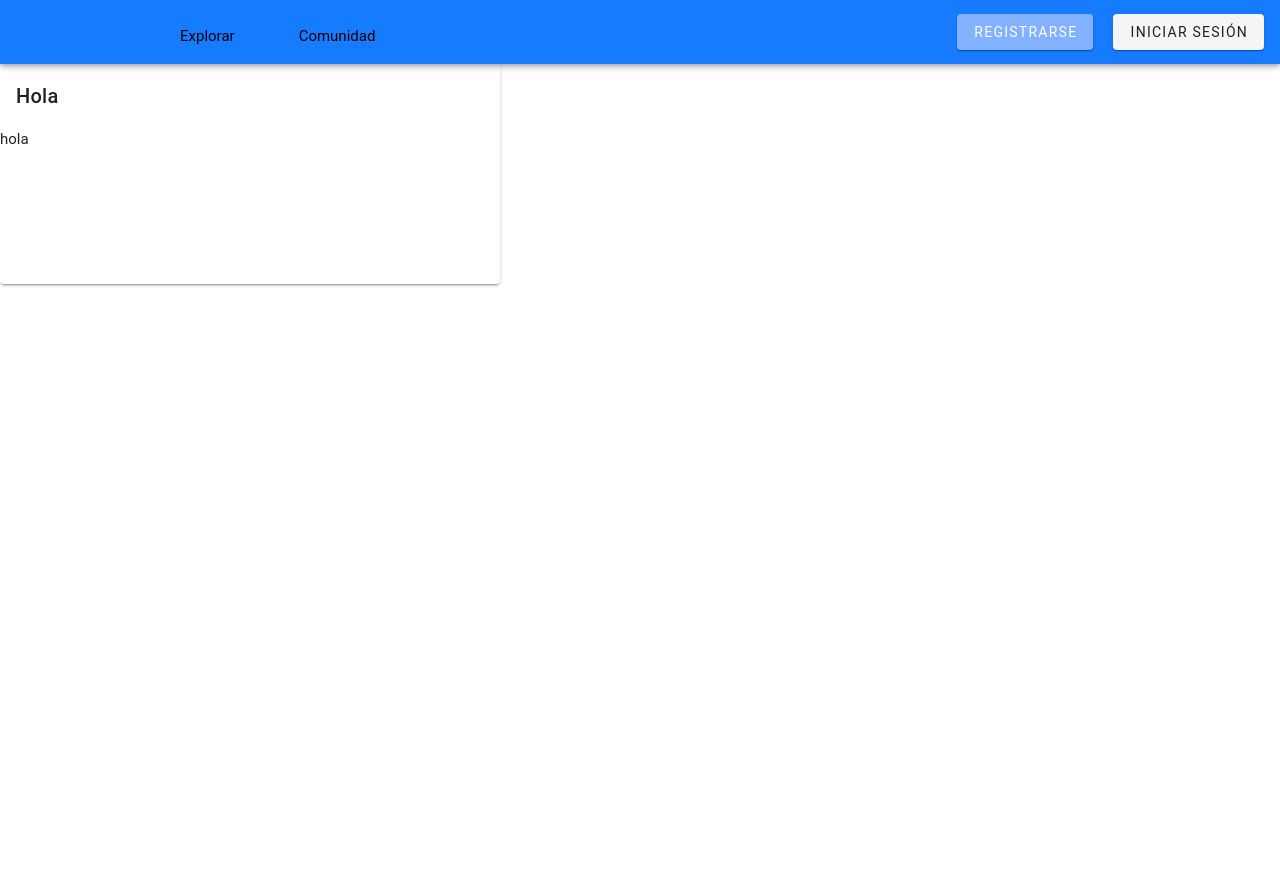
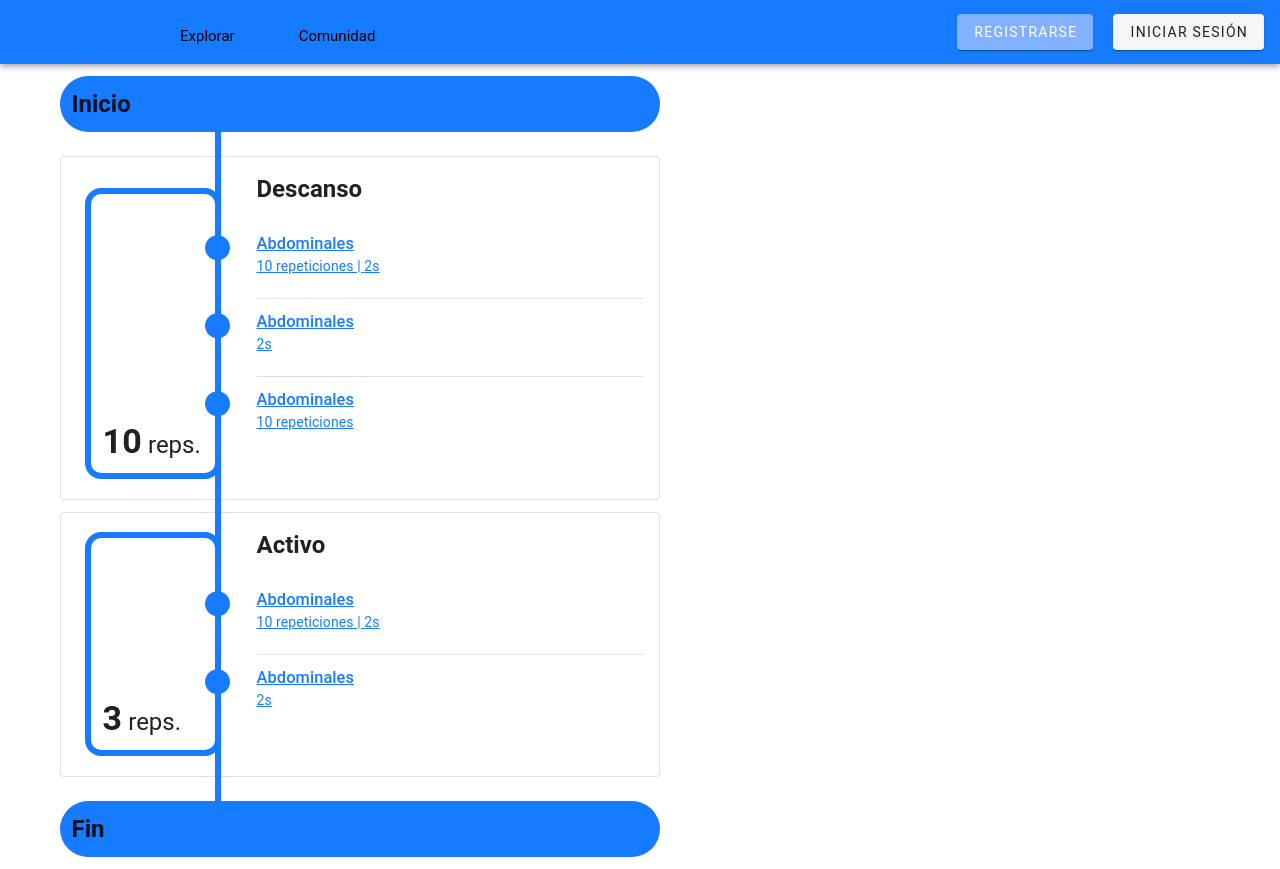
Before and after one commit to Federico-Shih/stronk, a Vue app: page /routines/1 in a window 1280 px wide. Before the commit the page ends 800 px from the top, so only its background shows below. Built offline with nearby package versions, Linux system fonts and the light colour scheme.

Commit message:
Hecho la visualizacion de los ciclos de rutina.

```diff
--- a/src/components/rutine/CycleCard.vue
+++ b/src/components/rutine/CycleCard.vue
@@ -1,31 +1,89 @@
 <script>
-class Exercise {
-  constructor(id, title, img_url, reps, duration) {
-    this.id = id;
-    this.title = title;
-    this.img_url = img_url;
-    this.reps = reps;
-    this.duration = duration;
-  }
-}
-
 export default {
   props: {
     title: String,
     repetitions: Number,
-    exercises: Array,
+    exercises: Array
   },
-  name: "CycleCard",
+  name: "CycleCard"
 };
 </script>
 <template>
-  <v-card>
-    <v-card-title>{{ this.title }}</v-card-title>
-    <div v-for="exercise in exercises" :key="exercise.id">
+  <v-card outlined>
+    <div style="padding-left: 180px; padding-bottom: 40px">
+      <v-card-title class="font-weight-bold text-h5"
+      >{{ this.title }}
+      </v-card-title>
+      <v-card-text>
+        <div v-for="(exercise, index) in exercises" :key="index" class="mt-3">
+          <v-hover v-slot="{ hover }">
+            <div>
+              <v-icon
+                style="position: absolute; transform: translate(-54px)"
+                color="primary"
+                size="30"
+              >mdi-circle
+              </v-icon>
+              <router-link :to="'/exercises/' + exercise.id">
+                <div
+                  class="d-flex flex-row"
+                  :style="{
+                    transform: `scale(${hover ? 1.02 : 1})`,
+                  }"
+                >
+                  <div class="d-flex flex-column">
+                    <h3 class="font-weight-medium text-decoration-none">
+                      {{ exercise.title }}
+                    </h3>
+                    <div>
+                      <span v-if="exercise.reps"
+                      >{{ exercise.reps }} repeticiones
+                        {{ exercise.duration ? "| " : "" }}</span
+                      >
+                      <span v-if="exercise.duration"
+                      >{{ exercise.duration }}s</span
+                      >
+                    </div>
+                  </div>
+
+                  <v-img
+                    class="flex-grow-0 ml-auto"
+                    width="80px"
+                    :src="exercise.img_url"
+                    @click.stop="
+                      (event) => {
+                        console.log(event);
+                      }
+                    "
+                  ></v-img>
+                </div>
+              </router-link>
+            </div>
+          </v-hover>
+          <v-divider
+            v-if="index !== exercises.length - 1"
+            class="mt-3"
+          ></v-divider>
+        </div>
+      </v-card-text>
+    </div>
+    <div
+      style="
+        position: absolute;
+        left: 0;
+        bottom: 0;
+        height: 85%;
+        border: 6px solid;
+        width: 136px;
+      "
+      :style="{ borderColor: this.$vuetify.theme.themes.light.primary }"
+      class="text-h5 pa-3 ml-6 mb-5 d-flex flex-column justify-end rounded-xl"
+    >
       <div>
-        {{ exercise.title }}
+        <span class="font-weight-bold text-h4">{{ repetitions }}</span> reps.
       </div>
-      <div><v-img width="200" :src="exercise.img_url"></v-img></div>
     </div>
   </v-card>
 </template>
+
+<style></style>
--- /dev/null
+++ b/src/models/routine.model.js
@@ -0,0 +1,39 @@
+import abdominales from "../assets/abdominales.jpg";
+
+export class Exercise {
+  constructor(id, title, img_url, reps, duration) {
+    this.id = id;
+    this.title = title;
+    this.img_url = img_url;
+    this.reps = reps;
+    this.duration = duration;
+  }
+}
+
+export class Cycle {
+  constructor(cycleTitle, cycleTimes, ...exercises) {
+    this.title = cycleTitle;
+    this.times = cycleTimes;
+    this.exercises = exercises;
+  }
+}
+
+const exerciseMock = new Exercise("data", "Abdominales", abdominales, 10, 2);
+const exerciseMock2 = new Exercise(
+  "data",
+  "Abdominales",
+  abdominales,
+  undefined,
+  2
+);
+const exerciseMock3 = new Exercise("data", "Abdominales", abdominales, 10);
+
+export const cycle1 = new Cycle(
+  "Descanso",
+  10,
+  exerciseMock,
+  exerciseMock2,
+  exerciseMock3
+);
+
+export const cycle2 = new Cycle("Activo", 3, exerciseMock, exerciseMock2);
--- a/src/views/ExerciseDetailsPage.vue
+++ b/src/views/ExerciseDetailsPage.vue
@@ -1,9 +1,16 @@
 <template>
-  <div class="mt-4" style="{width: 100%; height: 100%}">
+  <div
+    class="mt-4"
+    style="
+       {
+        width: 100%;
+        height: 100%;
+      }
+    "
+  >
     <div class="mb-2 ml-6 d-flex flex-row justify-space-between">
-
-      <div class="d-flex flex-row justify-start ">
-        <v-btn icon>
+      <div class="d-flex flex-row justify-start">
+        <v-btn icon @click="() => this.$router.go(-1)">
           <v-icon large>mdi-arrow-left</v-icon>
         </v-btn>
         <h1 class="pl-4">Nombre del Ejercicio</h1>
@@ -15,20 +22,29 @@
           Editar Ejercicio
         </v-btn>
       </div>
-
     </div>
 
-    <div class="ml-6 mb-4 d-flex flex-row ">
+    <div class="ml-6 mb-4 d-flex flex-row">
       <div class="d-flex flex-row justify-self-start">
         <v-btn icon class="mx-4">
-          <v-img class="rounded-circle" :src="temp" height="50px" width="50px"/>
+          <v-img
+            class="rounded-circle"
+            :src="temp"
+            height="50px"
+            width="50px"
+          />
         </v-btn>
         <h3 class="mt-1">hecho por {{ creatorname }}</h3>
       </div>
       <div class="d-flex flex-row offset-1 justify-space-between">
         <h3 class="pr-4 mt-1">Categorias:</h3>
         <v-chip-group active-class="primary--text">
-          <v-chip v-for="index in category.length" small class="rounded-l-pill px-5">{{category[index-1]}}</v-chip>
+          <v-chip
+            v-for="index in category.length"
+            small
+            class="rounded-l-pill px-5"
+          >{{ category[index - 1] }}
+          </v-chip>
         </v-chip-group>
       </div>
     </div>
@@ -38,32 +54,37 @@
     </div>
     <div class="d-flex flex-column ml-8 mb-8">
       <h2 class="mb-2">Imagenes demostrativas</h2>
-      <div class="d-flex flex-wrap align-start " style="width: 80%; ">
-        <v-img  v-for="img in images" :src="img" class="mr-4 mb-4 flex-grow-0" style="width: 150px;"> </v-img>
+      <div class="d-flex flex-wrap align-start" style="width: 80%">
+        <v-img
+          v-for="img in images"
+          :src="img"
+          class="mr-4 mb-4 flex-grow-0"
+          style="width: 150px"
+        >
+        </v-img>
       </div>
     </div>
-<!--    todo hacer que se pueda ver videos de ejercicios-->
+    <!--    todo hacer que se pueda ver videos de ejercicios-->
   </div>
 </template>
-
 
 <script>
 import temp from "../assets/arnold.png";
 
 export default {
-
   mounted() {
-    this.$route.params.id
+    this.$route.params.id;
   },
   data() {
     return {
       temp,
-      creatorname: 'Arnold Schwarzenegger',
-      description: 'Esta es la descripcion Lorem ipsum dolor sit amet, consectetur adipiscing elit. Fusce a nibh vitae nisi tincidunt vulputate vel nec risus. Fusce placerat sagittis nisl, quis ultricies quam scelerisque a. Nulla laoreet tellus a turpis hendrerit posuere. Curabitur in ante velit. Mauris eu dolor tortor. Curabitur nisl velit, tincidunt non orci id, rutrum sodales metus. Fusce vitae libero aliquet lorem mollis vestibulum nec non odio. Fusce placerat egestas dui at venenatis. Aliquam aliquet orci elit, ut aliquet justo mattis et. Curabitur vitae iaculis neque, ac eleifend nibh. Nam volutpat tortor sed leo sollicitudin, eget semper quam ultricies',
-      category:['Musculo Grande','Musculo Chico','Dificultad'],
-      images: [temp,temp,temp,temp,temp,temp,temp],
-      videos: [],
-    }
+      creatorname: "Arnold Schwarzenegger",
+      description:
+        "Esta es la descripcion Lorem ipsum dolor sit amet, consectetur adipiscing elit. Fusce a nibh vitae nisi tincidunt vulputate vel nec risus. Fusce placerat sagittis nisl, quis ultricies quam scelerisque a. Nulla laoreet tellus a turpis hendrerit posuere. Curabitur in ante velit. Mauris eu dolor tortor. Curabitur nisl velit, tincidunt non orci id, rutrum sodales metus. Fusce vitae libero aliquet lorem mollis vestibulum nec non odio. Fusce placerat egestas dui at venenatis. Aliquam aliquet orci elit, ut aliquet justo mattis et. Curabitur vitae iaculis neque, ac eleifend nibh. Nam volutpat tortor sed leo sollicitudin, eget semper quam ultricies",
+      category: ["Musculo Grande", "Musculo Chico", "Dificultad"],
+      images: [temp, temp, temp, temp, temp, temp, temp],
+      videos: []
+    };
   },
 };
 </script>
--- a/src/views/RoutinePage.vue
+++ b/src/views/RoutinePage.vue
@@ -1,6 +1,8 @@
 <script>
 import abdominales from "../assets/abdominales.jpg";
 import CycleCard from "../components/rutine/CycleCard.vue";
+import { cycle1, cycle2 } from "../models/routine.model";
+
 export default {
   mounted() {
     console.log(this.$route.params.id);
@@ -8,15 +10,42 @@ export default {
   components: { CycleCard },
   data: () => ({
     img: abdominales,
-  }),
+    cycles: [cycle1, cycle2]
+  })
 };
 </script>
 
 <template>
-  <div style="width: 500px">
-    <CycleCard
-      title="Hola"
-      :exercises="[{ img_url: img, title: 'hola' }]"
-    ></CycleCard>
-  </div>
+  <v-container>
+    <div style="width: 600px; position: relative">
+      <v-container
+        class="width_full primary text-h5 font-weight-bold mb-6 rounded-pill"
+      >Inicio
+      </v-container>
+      <CycleCard
+        class="mt-3"
+        v-for="(cycle, index) in cycles"
+        :key="index"
+        :title="cycle.title"
+        :repetitions="cycle.times"
+        :exercises="cycle.exercises"
+      ></CycleCard>
+      <div
+        class="primary"
+        style="
+          position: absolute;
+          height: 100%;
+          width: 6px;
+          top: 0;
+          left: 155px;
+        "
+      ></div>
+      <v-container
+        class="width_full primary text-h5 font-weight-bold rounded-pill mt-6"
+      >Fin
+      </v-container>
+    </div>
+  </v-container>
 </template>
+
+<style></style>
```
